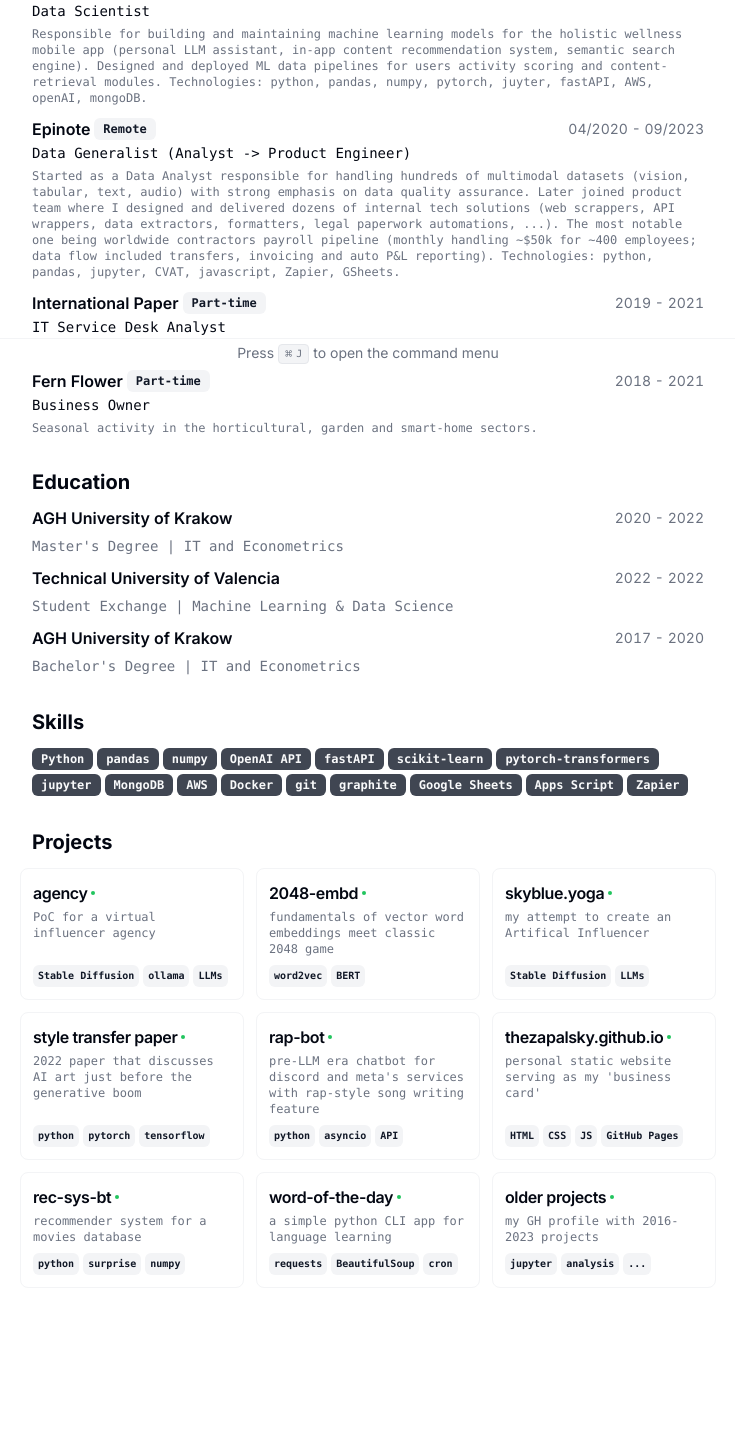
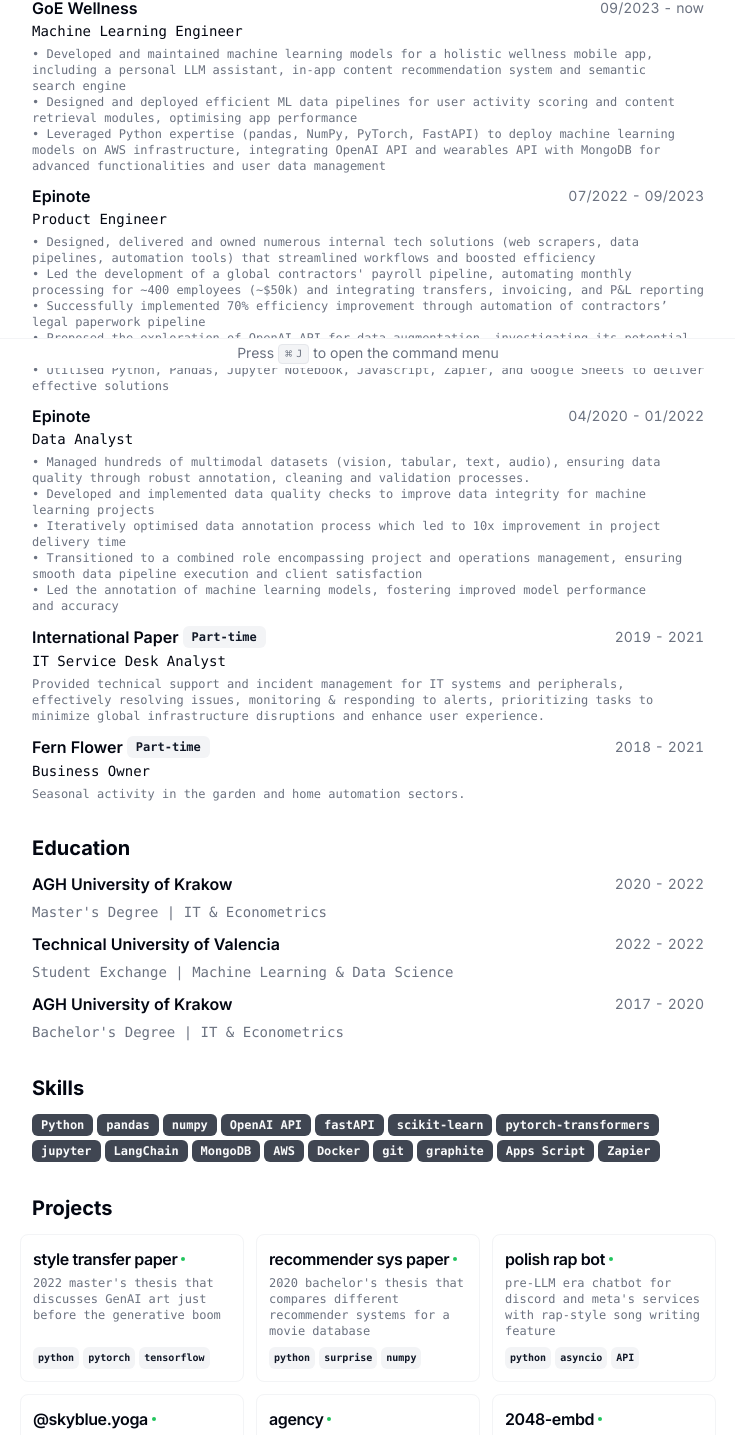
Before and after one commit to thezapalsky/cv, a Next.js app: page / in a window 1280 px wide. Shown: the part 432-1867 px from the top of the page, without its empty margins (272-1007 px from the left). Before the commit the page ends 1784 px from the top, so only its background shows below. Built offline with nearby package versions, Linux system fonts and the light colour scheme.

Commit message:
modify: pivot DS -> MLE

```diff
--- a/src/app/globals.css
+++ b/src/app/globals.css
@@ -78,3 +78,7 @@
 .print-force-new-page {
   page-break-before: always;
 }
+
+.display-linebreak {
+  white-space: pre-line;
+}
--- a/src/components/ui/card.tsx
+++ b/src/components/ui/card.tsx
@@ -60,7 +60,7 @@
   <div
     ref={ref}
     className={cn(
-      "text-pretty font-mono text-sm text-muted-foreground",
+      "text-pretty font-mono text-sm text-muted-foreground display-linebreak",
       className,
     )}
     {...props}
--- a/src/data/resume-data.tsx
+++ b/src/data/resume-data.tsx
@@ -25,9 +25,9 @@
   location: "Krakow, Poland, CET",
   locationLink: "https://www.google.com/maps/place/Krakow",
   about:
-    "Data Scientist with product builidng skills",
+    "ML Engineer with product builidng skills",
   summary:
-    "Data Scientist with four years of experience in tech startups, holding a Master's degree in IT & Econometrics. Passionate about machine learning research since ~2018, combines a strong statistical background with a keen interest in leveraging data for innovative solutions.",
+    "ML Engineer with four years of experience in tech startups, holding a Master's degree in IT & Econometrics. Combines a strong statistical background with a keen interest in leveraging data for innovative solutions. Worked with LLMs for +1 year, experienced in GenAI (stable diffusion, style transfer), search & recommender systems.",
   avatarUrl: "https://avatars.githubusercontent.com/u/19775889?s=400&u=0a3f7cf8547065f3597d08cc7136bc082b612700&v=4",
   personalWebsiteUrl: "https://thezapalsky.github.io",
   contact: {
@@ -54,7 +54,7 @@
   education: [
     {
       school: "AGH University of Krakow",
-      degree: "Master's Degree | IT and Econometrics",
+      degree: "Master's Degree | IT & Econometrics",
       start: "2020",
       end: "2022",
     },
@@ -66,7 +66,7 @@
     },
     {
       school: "AGH University of Krakow",
-      degree: "Bachelor's Degree | IT and Econometrics",
+      degree: "Bachelor's Degree | IT & Econometrics",
       start: "2017",
       end: "2020",
     },
@@ -76,21 +76,31 @@
       company: "GoE Wellness",
       badges: [],
       link: "https://www.goewellness.com/",
-      title: "Data Scientist",
+      title: "Machine Learning Engineer",
       start: "09/2023",
       end: "now",
       description:
-        "Responsible for building and maintaining machine learning models for the holistic wellness mobile app (personal LLM assistant, in-app content recommendation system, semantic search engine). Designed and deployed ML data pipelines for users activity scoring and content-retrieval modules. Technologies: python, pandas, numpy, pytorch, juyter, fastAPI, AWS, openAI, mongoDB.",
+        "• Developed and maintained machine learning models for a holistic wellness mobile app, including a personal LLM assistant, in-app content recommendation system and semantic search engine\n• Designed and deployed efficient ML data pipelines for user activity scoring and content retrieval modules, optimising app performance\n• Leveraged Python expertise (pandas, NumPy, PyTorch, FastAPI) to deploy machine learning models on AWS infrastructure, integrating OpenAI API and wearables API with MongoDB for advanced functionalities and user data management",
     },
     {
       company: "Epinote",
       link: "https://epinote.io/",
-      badges: ["Remote"],
-      title: "Data Generalist (Analyst -> Product Engineer)",
-      start: "04/2020",
+      badges: [],
+      title: "Product Engineer",
+      start: "07/2022",
       end: "09/2023",
       description:
-        "Started as a Data Analyst responsible for handling hundreds of multimodal datasets (vision, tabular, text, audio) with strong emphasis on data quality assurance. Later joined product team where I designed and delivered dozens of internal tech solutions (web scrappers, API wrappers, data extractors, formatters, legal paperwork automations, ...). The most notable one being worldwide contractors payroll pipeline (monthly handling ~$50k for ~400 employees; data flow included transfers, invoicing and auto P&L reporting). Technologies: python, pandas, jupyter, CVAT, javascript, Zapier, GSheets.",
+      "• Designed, delivered and owned numerous internal tech solutions (web scrapers, data pipelines, automation tools) that streamlined workflows and boosted efficiency\n• Led the development of a global contractors' payroll pipeline, automating monthly processing for ~400 employees (~$50k) and integrating transfers, invoicing, and P&L reporting\n• Successfully implemented 70% efficiency improvement through automation of contractors’ legal paperwork pipeline\n• Proposed the exploration of OpenAI API for data augmentation, investigating its potential to increase the size of the client's CRM database by 15%\n• Utilised Python, Pandas, Jupyter Notebook, Javascript, Zapier, and Google Sheets to deliver effective solutions",
+    },
+    {
+      company: "Epinote",
+      link: "https://epinote.io/",
+      badges: [],
+      title: "Data Analyst",
+      start: "04/2020",
+      end: "01/2022",
+      description:
+        "• Managed hundreds of multimodal datasets (vision, tabular, text, audio), ensuring data quality through robust annotation, cleaning and validation processes.\n• Developed and implemented data quality checks to improve data integrity for machine learning projects\n• Iteratively optimised data annotation process which led to 10x improvement in project delivery time\n• Transitioned to a combined role encompassing project and operations management, ensuring smooth data pipeline execution and client satisfaction\n• Led the annotation of machine learning models, fostering improved model performance and accuracy",
     },
     {
       company: "International Paper",
@@ -100,25 +110,66 @@
       start: "2019",
       end: "2021",
       description:
-        "Weekend, part-time work focused on supporting the IT Help Desk team in their daily tasks.",
+        "Provided technical support and incident management for IT systems and peripherals, effectively resolving issues, monitoring & responding to alerts, prioritizing tasks to minimize global infrastructure disruptions and enhance user experience.",
     },
     {
       company: "Fern Flower",
-      link: "https://www.internationalpaper.com/",
+      link: "https://www.linkedin.com/company/14782135/",
       badges: ["Part-time"],
       title: "Business Owner",
       start: "2018",
       end: "2021",
       description:
-        "Seasonal activity in the horticultural, garden and smart-home sectors.",
+        "Seasonal activity in the garden and home automation sectors.",
     },
 
   ],
   skills: [
-    "Python","pandas","numpy","OpenAI API","fastAPI","scikit-learn","pytorch-transformers", "jupyter", "MongoDB","AWS","Docker","git","graphite", "Google Sheets", "Apps Script", "Zapier"
+    "Python","pandas","numpy","OpenAI API","fastAPI","scikit-learn","pytorch-transformers", "jupyter", "LangChain", "MongoDB","AWS","Docker","git","graphite", "Apps Script", "Zapier"
   ],
   projects: [
     {
+      title: "style transfer paper",
+      techStack: ["python","pytorch", "tensorflow"],
+      description:
+        "2022 master's thesis that discusses GenAI art just before the generative boom",
+      link: {
+        label: "github.com",
+        href: "https://thezapalsky.github.io/witkacy/",
+      },
+    },
+    {
+      title: "recommender sys paper",
+      techStack: ["python", "surprise", "numpy"],
+      description:
+        "2020 bachelor's thesis that compares different recommender systems for a movie database",
+      link: {
+        label: "github.com",
+        href: "https://github.com/thezapalsky/rec-sys-bt"
+      }
+    },
+    {
+      title: "polish rap bot",
+      techStack: ["python", "asyncio", "API"],
+      description:
+        "pre-LLM era chatbot for discord and meta's services with rap-style song writing feature",
+      link: {
+        label: "github.com",
+        href: "https://github.com/thezapalsky/mikosz-bot",
+      },
+    },
+    {
+      title: "@skyblue.yoga",
+      techStack: ["Stable Diffusion", "LLMs"],
+      description:
+        "my attempt to create an Artifical Influencer, PoC built for a podcast episode",
+      link: {
+        label: "instagram.com",
+        href: "https://www.instagram.com/skyblue.yoga/",
+      },
+    },
+    {
+
       title: "agency",
       techStack: ["Stable Diffusion", "ollama", "LLMs"],
       description:
@@ -148,66 +199,26 @@
     //       href: "https://github.com/thezapalsky/vid-upscale/",
     //     }
     // },
-    {
-      title: "skyblue.yoga",
-      techStack: ["Stable Diffusion", "LLMs"],
-      description:
-        "my attempt to create an Artifical Influencer",
-      link: {
-        label: "instagram.com",
-        href: "https://www.instagram.com/skyblue.yoga/",
-      },
-    },
-    {
-      title: "style transfer paper",
-      techStack: ["python","pytorch", "tensorflow"],
-      description:
-        "2022 paper that discusses AI art just before the generative boom",
-      link: {
-        label: "github.com",
-        href: "https://thezapalsky.github.io/witkacy/",
-      },
-    },
-    {
-      title: "rap-bot",
-      techStack: ["python", "asyncio", "API"],
-      description:
-        "pre-LLM era chatbot for discord and meta's services with rap-style song writing feature",
-      link: {
-        label: "github.com",
-        href: "https://github.com/thezapalsky/mikosz-bot",
-      },
-    },
-    {
-      title: "thezapalsky.github.io",
-      techStack: ["HTML", "CSS", "JS", "GitHub Pages"],
-      description:
-        "personal static website serving as my 'business card'",
-      link: {
-        label: "github.com",
-        href: "https://thezapalsky.github.io/",
-      },
-    },
-    {
-      title: "rec-sys-bt",
-      techStack: ["python", "surprise", "numpy"],
-      description:
-        "recommender system for a movies database",
-      link: {
-        label: "github.com",
-        href: "https://github.com/thezapalsky/rec-sys-bt"
-      }
-    },
-    {
-      title: "word-of-the-day",
-      techStack: ["requests", "BeautifulSoup","cron"],
-      description:
-        "a simple python CLI app for language learning",
-      link: {
-        label: "github.com",
-        href: "https://github.com/thezapalsky/word-of-the-day"
-      }
-    },
+    // {
+    //   title: "thezapalsky.github.io",
+    //   techStack: ["HTML", "CSS", "JS", "GitHub Pages"],
+    //   description:
+    //     "personal static website serving as my 'business card'",
+    //   link: {
+    //     label: "github.com",
+    //     href: "https://thezapalsky.github.io/",
+    //   },
+    // },
+    // {
+    //   title: "word-of-the-day",
+    //   techStack: ["requests", "BeautifulSoup","cron"],
+    //   description:
+    //     "a simple python CLI app for language learning",
+    //   link: {
+    //     label: "github.com",
+    //     href: "https://github.com/thezapalsky/word-of-the-day"
+    //   }
+    // },
     // {
     //   title: "cv",
     //   techStack: ["Next.js", "Vercel"],
@@ -218,15 +229,15 @@
     //     href: "https://github.com/thezapalsky/cv",
     //   },
     // },
-    {
-      title: "older projects",
-      techStack: ["jupyter", "analysis", "..."],
-      description:
-        "my GH profile with 2016-2023 projects ",
-      link: {
-        label: "github.com",
-        href: "https://github.com/thezapalsky?tab=repositories",
-      },
-    },
+    // {
+    //   title: "older projects",
+    //   techStack: ["jupyter", "analysis", "..."],
+    //   description:
+    //     "my GH profile with 2016-2023 projects ",
+    //   link: {
+    //     label: "github.com",
+    //     href: "https://github.com/thezapalsky?tab=repositories",
+    //   },
+    // },
   ],
 } as const;
```
